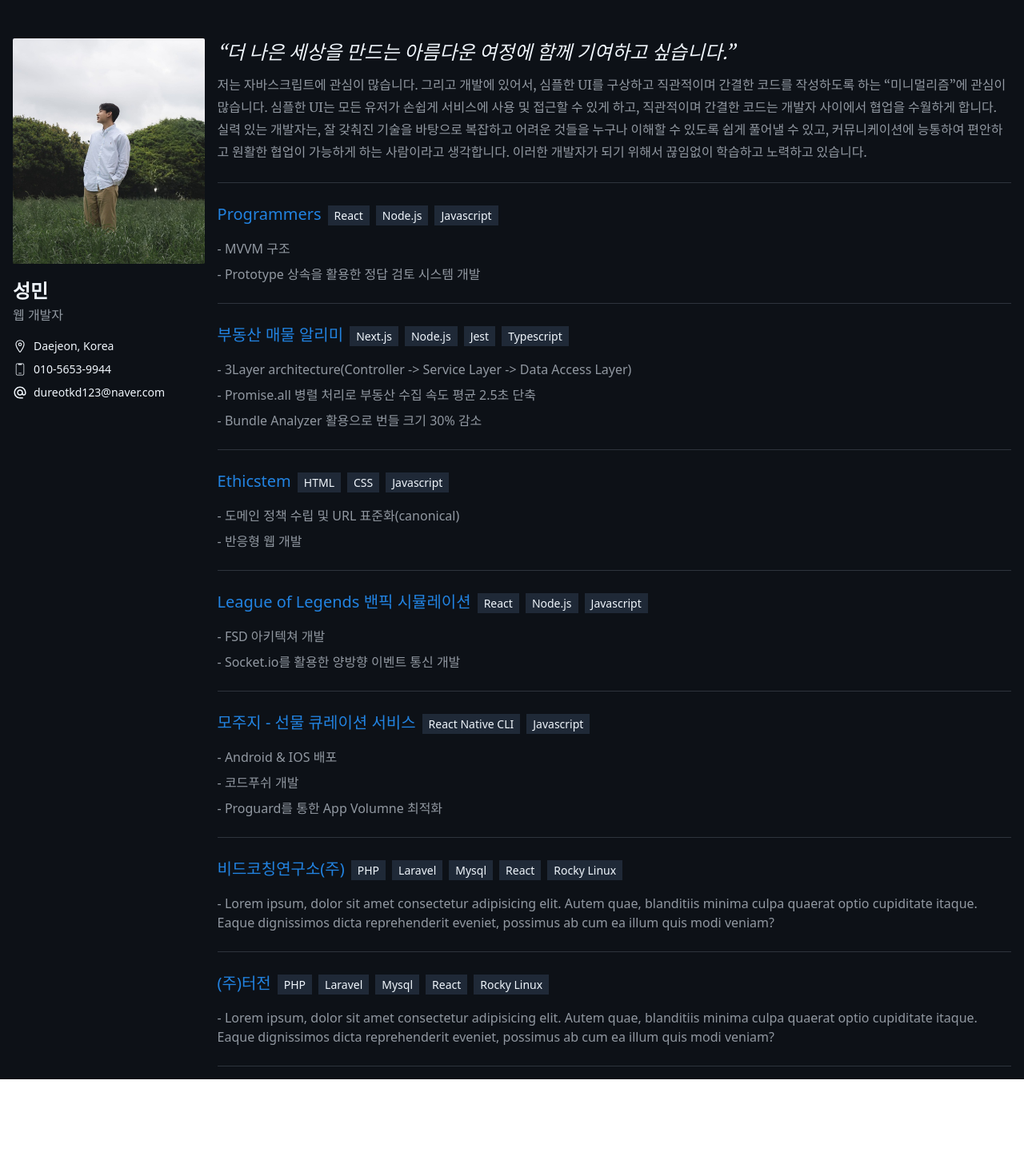
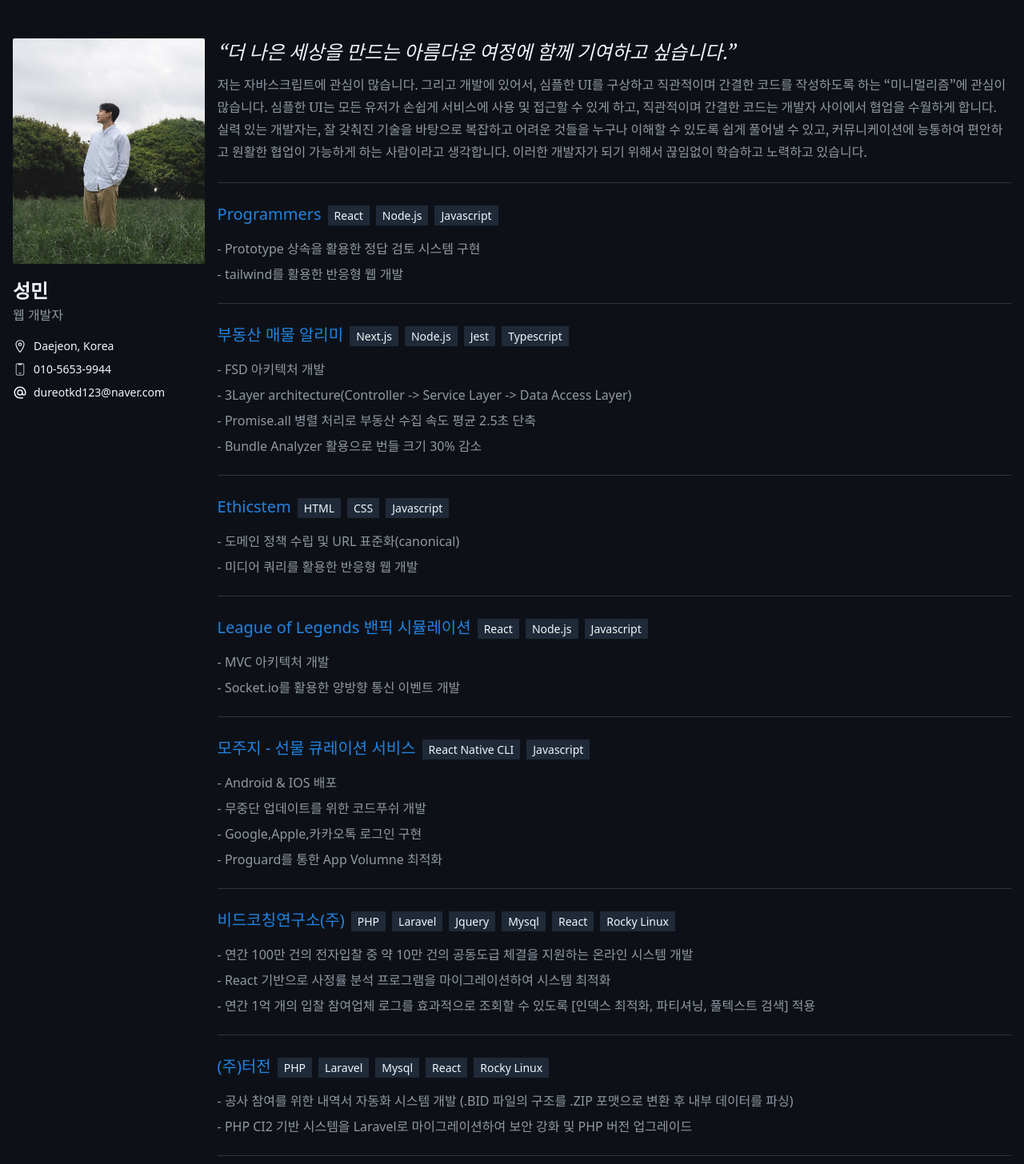
Before and after one commit to dureotkd/sungmin.me, a Next.js app: page / in a window 1280 px wide. Shown: the top 1456 px of the page at 80% size. Before the commit the page ends 1350 px from the top, so only its background shows below. Built offline with nearby package versions, Linux system fonts and the light colour scheme.

Commit message:
회사 경력기술서 작성완료.

```diff
--- a/src/app/main.tsx
+++ b/src/app/main.tsx
@@ -31,8 +31,8 @@ export default function Main() {
       title: "Programmers",
       link: "https://exam-six-cyan.vercel.app",
       descriptions: [
-        "MVVM 구조",
-        "Prototype 상속을 활용한 정답 검토 시스템 개발",
+        "Prototype 상속을 활용한 정답 검토 시스템 구현",
+        "tailwind를 활용한 반응형 웹 개발",
       ],
       languages: ["React", "Node.js", "Javascript"],
     },
@@ -40,6 +40,7 @@ export default function Main() {
       title: "부동산 매물 알리미",
       link: "https://www.areleme.com",
       descriptions: [
+        "FSD 아키텍처 개발",
         "3Layer architecture(Controller -> Service Layer -> Data Access Layer)",
         "Promise.all 병렬 처리로 부동산 수집 속도 평균 2.5초 단축",
         "Bundle Analyzer 활용으로 번들 크기 30% 감소",
@@ -51,7 +52,7 @@ export default function Main() {
       link: "https://ethicstem.kr",
       descriptions: [
         "도메인 정책 수립 및 URL 표준화(canonical)",
-        "반응형 웹 개발",
+        "미디어 쿼리를 활용한 반응형 웹 개발",
       ],
       languages: ["HTML", "CSS", "Javascript"],
     },
@@ -59,8 +60,8 @@ export default function Main() {
       title: "League of Legends 밴픽 시뮬레이션",
       link: "https://lolban.vercel.app",
       descriptions: [
-        "FSD 아키텍쳐 개발",
-        "Socket.io를 활용한 양방향 이벤트 통신 개발",
+        "MVC 아키텍처 개발",
+        "Socket.io를 활용한 양방향 통신 이벤트 개발",
       ],
       languages: ["React", "Node.js", "Javascript"],
     },
@@ -69,7 +70,8 @@ export default function Main() {
       link: "https://disquiet.io/product/%EB%AA%A8%EC%A3%BC%EC%A7%80",
       descriptions: [
         "Android & IOS 배포",
-        "코드푸쉬 개발",
+        "무중단 업데이트를 위한 코드푸쉬 개발",
+        "Google,Apple,카카오톡 로그인 구현",
         "Proguard를 통한 App Volumne 최적화",
       ],
       languages: ["React Native CLI", "Javascript"],
@@ -78,16 +80,16 @@ export default function Main() {
       title: "비드코칭연구소(주)",
       link: "https://www.okems.net",
       descriptions: [
-        "Lorem ipsum, dolor sit amet consectetur adipisicing elit. Autem quae, blanditiis minima culpa quaerat optio cupiditate itaque. Eaque dignissimos dicta reprehenderit eveniet, possimus ab cum ea illum quis modi veniam?",
+        "연간 100만 건의 전자입찰 중 약 10만 건의 공동도급 체결을 지원하는 온라인 시스템 개발",
+        "React 기반으로 사정률 분석 프로그램을 마이그레이션하여 시스템 최적화",
+        "연간 1억 개의 입찰 참여업체 로그를 효과적으로 조회할 수 있도록 [인덱스 최적화, 파티셔닝, 풀텍스트 검색] 적용",
       ],
-      languages: ["PHP", "Laravel", "Mysql", "React", "Rocky Linux"],
+      languages: ["PHP", "Laravel","Jquery","Mysql", "React", "Rocky Linux"],
     },
     {
       title: "(주)터전",
       link: "https://www.terjeon.com/",
-      descriptions: [
-        "Lorem ipsum, dolor sit amet consectetur adipisicing elit. Autem quae, blanditiis minima culpa quaerat optio cupiditate itaque. Eaque dignissimos dicta reprehenderit eveniet, possimus ab cum ea illum quis modi veniam?",
-      ],
+      descriptions: ["공사 참여를 위한 내역서 자동화 시스템 개발 (.BID 파일의 구조를 .ZIP 포맷으로 변환 후 내부 데이터를 파싱)","PHP CI2 기반 시스템을 Laravel로 마이그레이션하여 보안 강화 및 PHP 버전 업그레이드"],
       languages: ["PHP", "Laravel", "Mysql", "React", "Rocky Linux"],
     },
   ];
```
